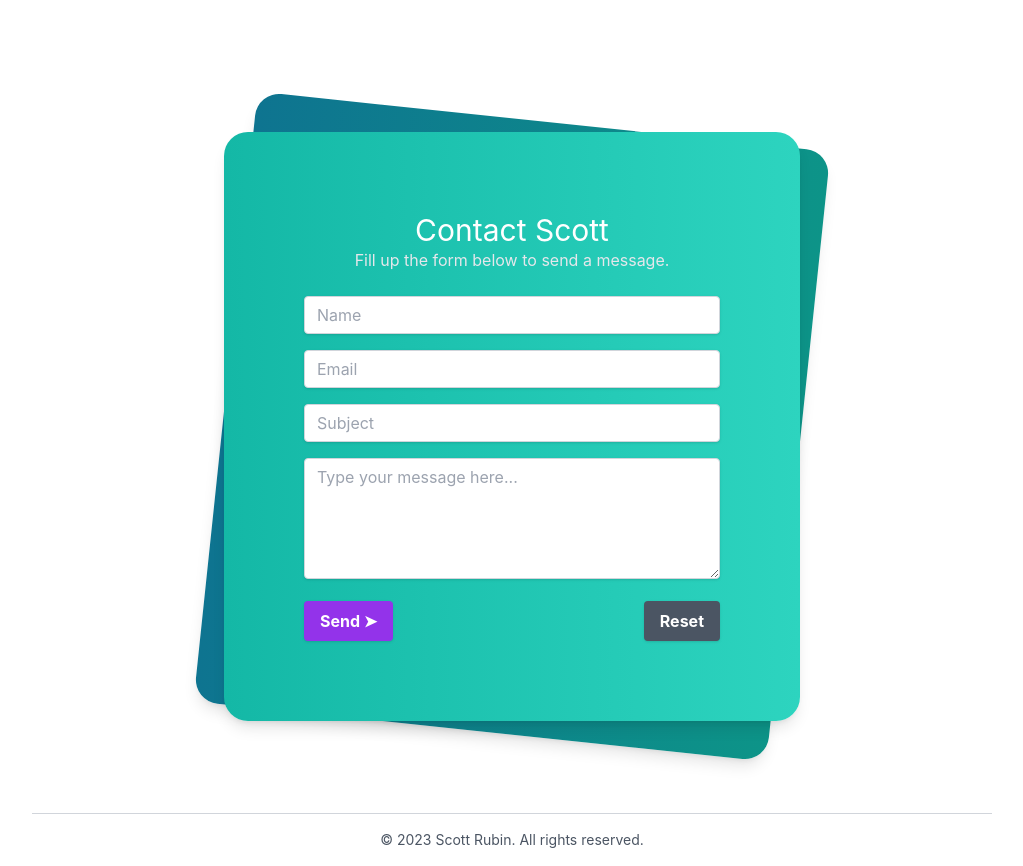
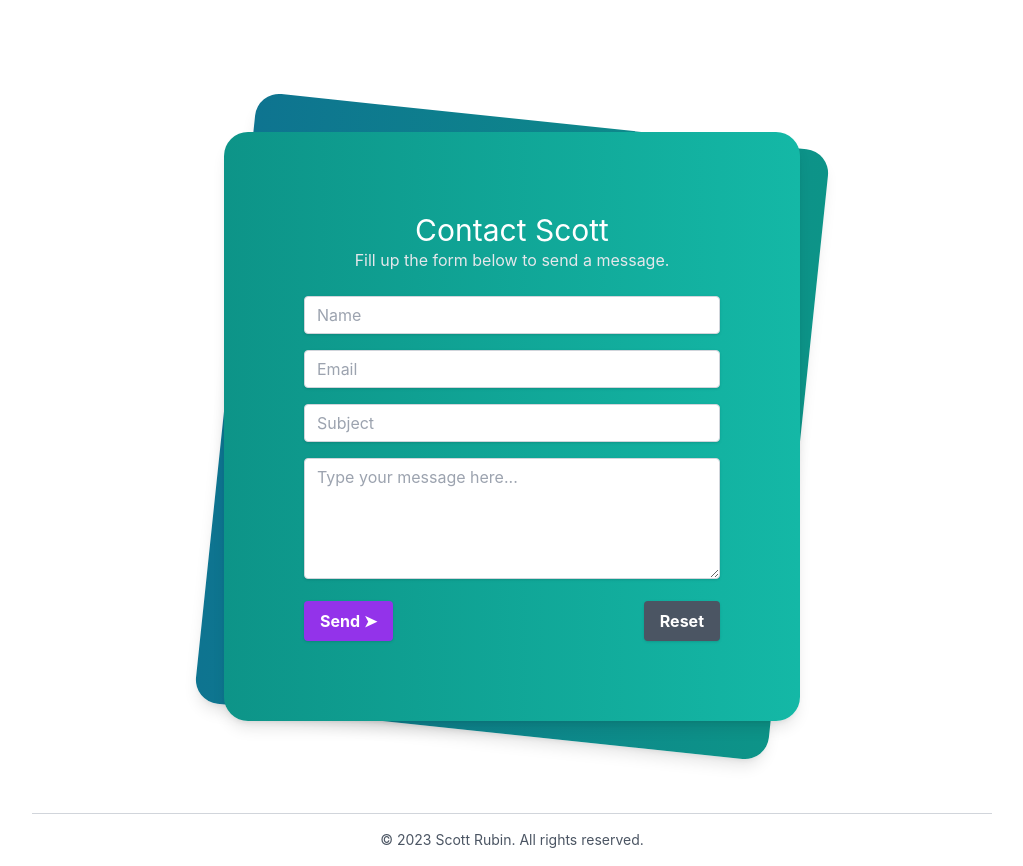
Before and after one commit to 8cott/sr-portfolio, a React (Vite) app: page / in a window 1280 px wide. Shown: the part 2320-3186 px from the top of the page, without its empty margins (128-1151 px from the left). Built offline with nearby package versions, Linux system fonts and the light colour scheme.

Commit message:
added new resume

```diff
--- a/src/components/Contact.jsx
+++ b/src/components/Contact.jsx
@@ -39,7 +39,7 @@ const Contact = () => {
         {/* Card in the back with a consistent aspect ratio and position */}
         <div className='absolute inset-0 bg-gradient-to-r from-cyan-700 to-teal-600 shadow-lg transform skew-y-0 rotate-0 rounded-3xl sm:skew-y-0 sm:rotate-6 sm:rounded-3xl'></div>
         {/* Card in the front with a consistent aspect ratio and position */}
-        <div className='relative px-4 py-10 bg-gradient-to-r from-teal-500 to-teal-400 shadow-lg rounded-3xl sm:rounded-3xl sm:p-20'>
+        <div className='relative px-4 py-10 bg-gradient-to-r from-teal-600 to-teal-500 shadow-lg rounded-3xl sm:rounded-3xl sm:p-20'>
           <div className='text-center pb-6'>
             <h1 className='text-3xl text-white'>Contact Scott</h1>
             <p className='text-gray-200'>
```
Also changed, not shown: 1 other file (tests, documents, lock files or other folders).
